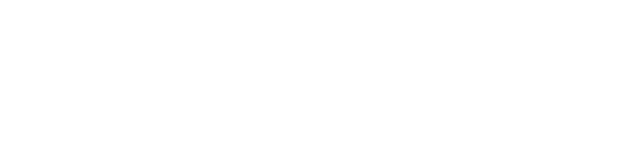
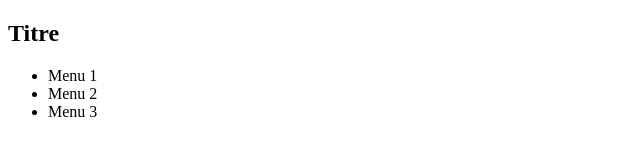
Before and after one commit to Mandimbizara/Mandimbizara, a plain HTML site: page index.html in a window 1280 px wide. Shown: the whole page, without its empty margins (0-640 px from the left). Drawn offline with Linux system fonts and the light colour scheme.

Commit message:
Création de la barre de navigation

```diff
--- a/index.html
+++ b/index.html
@@ -5,5 +5,14 @@
     <meta name="viewport" content="width=device-width, initial-scale=1.0" />
     <title>Tuto Github</title>
   </head>
-  <body></body>
+  <body>
+    <nav>
+      <h1>Titre</h1>
+      <ul>
+        <li>Menu 1</li>
+        <li>Menu 2</li>
+        <li>Menu 3</li>
+      </ul>
+    </nav>
+  </body>
 </html>
```
